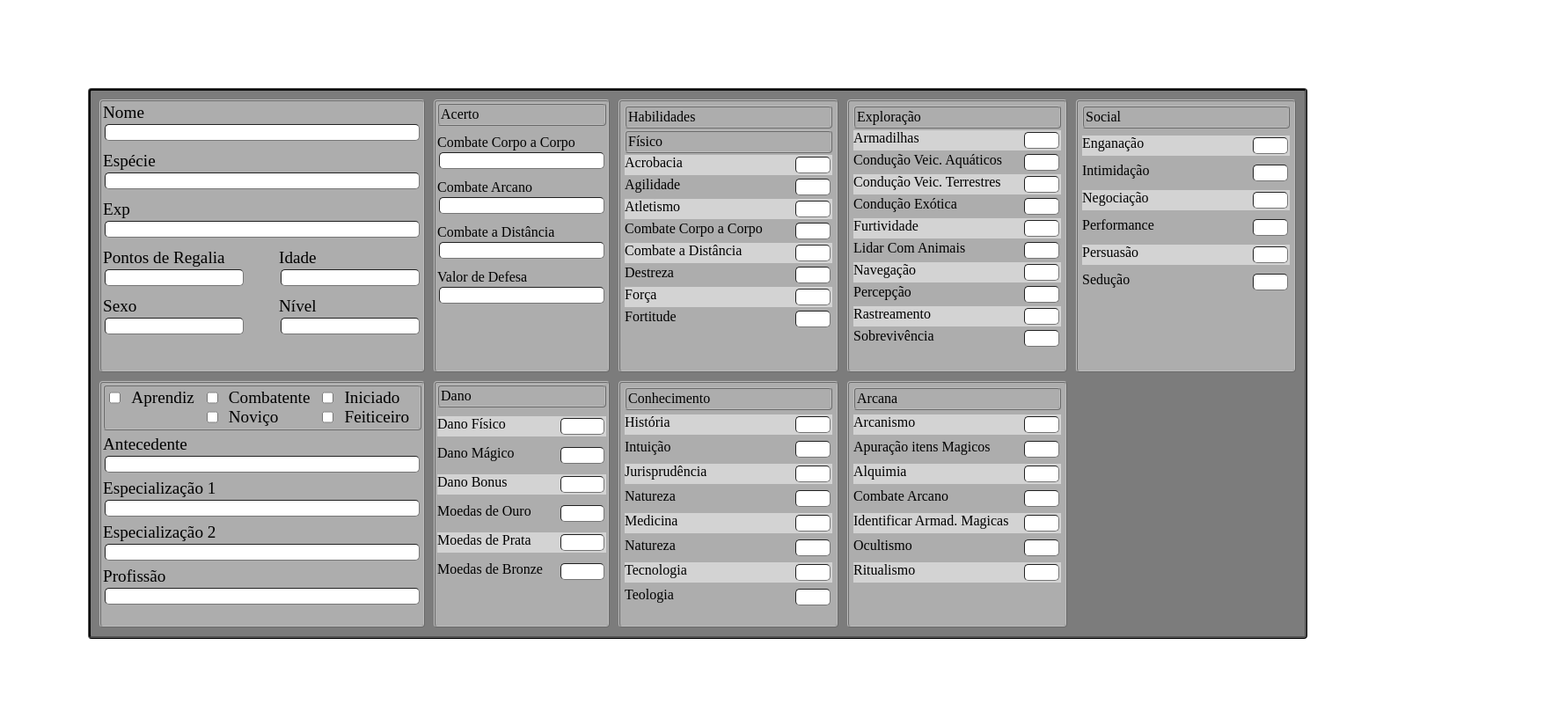
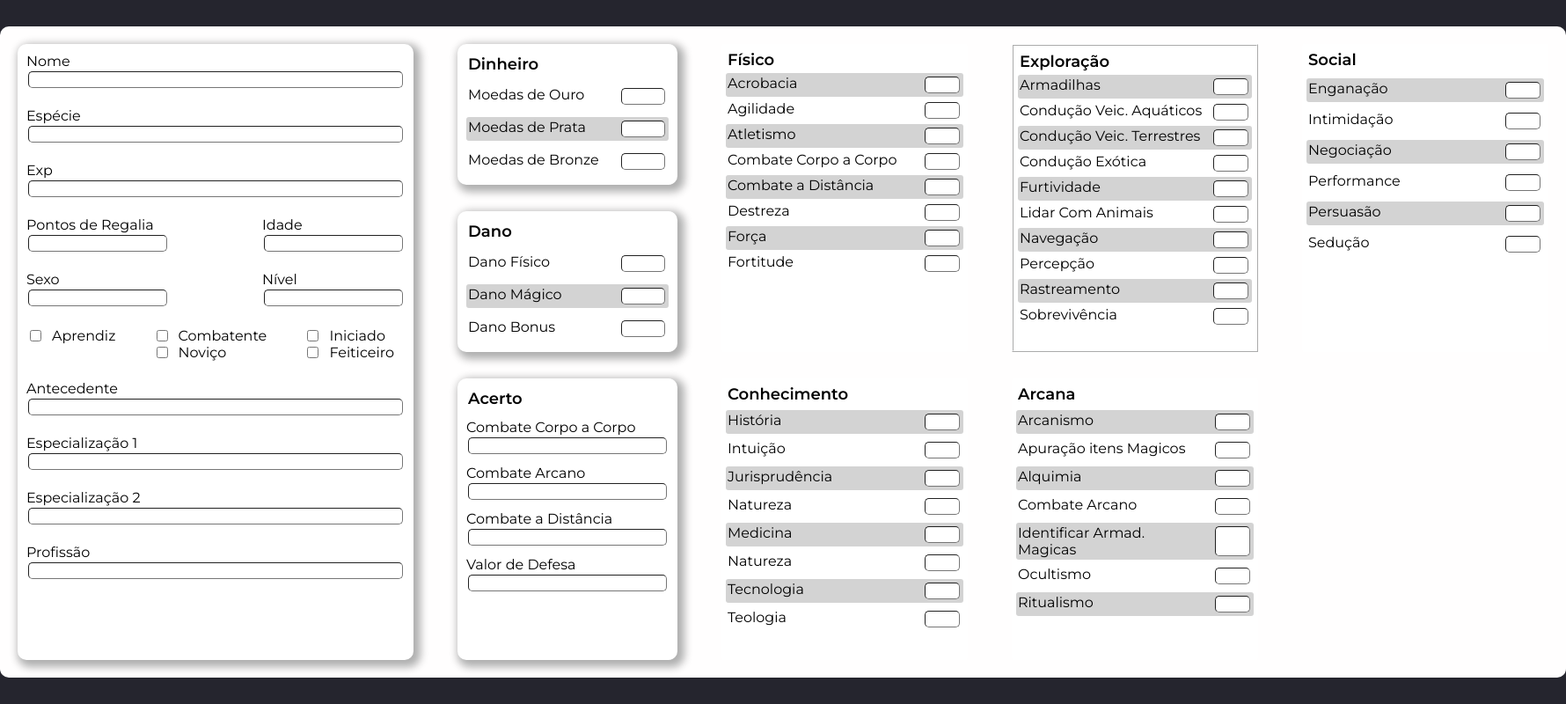
Before and after one commit to wedsneyAlvesDomingos/ficha-contos-e-fabulas, a plain HTML site: page character_sheet.html in a window 1280 px wide. Shown: the whole page at 88% size, 1780 px wide, since content can reach past the window. Drawn offline with Linux system fonts and the light colour scheme; a web font is replaced by a local one.

Commit message:
estilizando de acordo com designs

```diff
--- a/character_sheet.css
+++ b/character_sheet.css
@@ -9,11 +9,12 @@
 body{
     min-height:100%;
     height: 100vh;
-    padding: 100px;
+
     position:relative;
     display: flex;
     margin: auto;
     box-sizing: border-box;
+    background: rgb(37, 37, 46);
 }
 .leftbar  {
     left:0;
@@ -37,32 +38,37 @@ input{
 
 .grid-ficha{
     display: grid;
-    grid-template-columns: 160px 200px 200px 250px 250px 250px  ;
-    grid-template-rows:  150px 150px 150px 120px  ;
-    border-radius: 4px;
-    border-color: black;
-    background: rgb(124, 124, 124);
+    grid-template-columns: 180px 220px 250px 280px 280px 280px  ;
+    grid-template-rows:  160px 160px 160px 130px  ;
+    border-radius: 10px;
+    border-color: rgb(255, 255, 255);
+    background: rgb(255, 254, 254);
+    border-width: 0px;
     border-style:ridge;
-    padding: 5px;
+    padding: 20px;
     margin: auto;
-    gap: 10px;
-    font-size:larger;
+    column-gap: 50px;
+    row-gap: 30px;
+    font-size:medium;
     box-sizing: content-box;
-    padding: 10px;
+
+    font-family: 'Montserrat', sans-serif;
+    font-weight: 400;
 
 }
 .nomeEspecie{
-grid-area:1/1/3/3 ;
+grid-area:1/1/5/3 ;
 display: flex;
 flex-direction: column;
 justify-content:start;
-gap: 10px;
-border-radius: 4px;
-border-color: rgb(189, 189, 189);
-background: rgb(173, 173, 173);
+gap: 20px;
+border-radius: 10px;
+border-color: rgb(255, 255, 255);
+background: rgb(255, 255, 255);
+box-shadow: 4px 4px 10px 4px #afafaf ;
 border-style:ridge;
-border-width: 2px;
-padding: 2px;
+border-width: 0px;
+padding: 10px;
 }
 .ficha__nome{
 display: flex;
@@ -93,13 +99,13 @@ width: 148px;
 gap: 10px;
 display: flex;
 border-radius: 4px;
-border-color: rgb(189, 189, 189);
-background: rgb(173, 173, 173);
+border-color: rgb(255, 255, 255);
+background: rgb(255, 255, 255);
 border-style:ridge;
-border-width: 2px;
+border-width: 0px;
 padding: 2px;
 padding-right: 10px;
-justify-content:end;
+justify-content:space-between;
 
  }
 .classes{
@@ -116,12 +122,12 @@ gap: 5px;
 display: flex;
 flex-direction: column;
 justify-content: top;
-grid-area: 3/ 1 / 5 / 3;
+/*grid-area: 3/ 1 / 5 / 3;*/
 border-radius: 4px;
-border-color: rgb(189, 189, 189);
-background: rgb(173, 173, 173);
+border-color: rgb(255, 255, 255);
+background: rgb(255, 255, 255);
 border-style:ridge;
-border-width: 2px;
+border-width: 0px;
 padding: 2px;
 }
 .ficha__dados__antecedentes{
@@ -146,15 +152,18 @@ justify-content: center;
 }
 
 .ficha__dados__dano{
-grid-area: 1/ 3 / 3/ 4;
+    grid-area: 3/ 3 / 5/ 4;
 display: flex;
 flex-direction: column;
-border-radius: 4px;
-border-color: rgb(189, 189, 189);
-background: rgb(173, 173, 173);
+border-radius: 10px;
+border-color: rgb(255, 255, 255);
+background: rgb(255, 255, 255);
+box-shadow: 4px 4px 10px 4px #afafaf ;
 border-style:ridge;
-border-width: 2px;
-padding: 2px;
+border-width: 0px;
+padding: 10px;
+gap: 20px;
+
 
 }
 
@@ -163,7 +172,7 @@ display: flex;
 flex-direction: column;
 justify-content: space-between;
 gap: 10px;
-          font-size: medium;
+
 }
 
 .ficha__dados__acerto__valores__CombateCorpoaCorpo{
@@ -184,18 +193,18 @@ justify-content: left;
 }
 
 .ficha__dados__dano__valores{
-display: flex;
-flex-direction: column;
-gap: 10px;
-grid-area: 3/ 3 / 5/ 4;
-border-radius: 4px;
-border-color: rgb(189, 189, 189);
-background: rgb(173, 173, 173);
-border-style:ridge;
-border-width: 2px;
-padding: 2px;
-box-sizing: border-box;
-font-size: medium;
+    display: flex;
+    flex-direction: column;
+    gap: 10px;
+    grid-area: 2/ 3 / 3/ 4;
+    border-radius: 10px;
+    border-color: rgb(255, 255, 255);
+    background: rgb(255, 255, 255);
+    box-shadow: 4px 4px 10px 4px #afafaf ;
+    border-style:ridge;
+    border-width: 0px;
+    padding: 10px;
+
 }
 .ficha__dados__dano__valores__danoFisico{
 display: flex;
@@ -221,7 +230,20 @@ background: lightgray;
     gap: 18px;
     background: lightgray;
 }
+.dinheiro{
+    display: flex;
+    flex-direction: column;
+    gap: 10px;
+    grid-area: 1/ 3 / 2/ 4;
 
+    border-radius: 10px;
+    border-color: rgb(255, 255, 255);
+    background: rgb(255, 255, 255);
+    box-shadow: 4px 4px 10px 4px #afafaf ;
+    border-style:ridge;
+    border-width: 0px;
+    padding: 10px;
+}
 
 .ficha__dados__dinheiro__ouro{
 display: flex;
@@ -244,12 +266,15 @@ gap: 10px;
  }
 p{
     border-radius: 4px;
-    border-color: rgb(189, 189, 189);
-    background: rgb(173, 173, 173);
+    border-color: rgb(255, 255, 255);
+    background: #ffffff;
     border-style:ridge;
-    border-width: 2px;
+    border-width: 0px;
     padding: 2px;
     box-sizing: border-box;
+    font-weight:600;
+    font-size: large;
+
 }
 
 #fisico{
@@ -257,38 +282,38 @@ p{
     display: flex;
     flex-direction: column;
     border-radius: 4px;
-    border-color: rgb(189, 189, 189);
-    background: rgb(173, 173, 173);
+    border-color: rgb(255, 255, 255);
+    background: rgb(255, 255, 255);
     border-style:ridge;
-    border-width: 2px;
+    border-width: 0px;
     gap: 2px;
     padding: 5px;
-    font-size: medium;
+
 }
 #conhecimento{
     grid-area: 3/ 4 / 5 / 5;
     display: flex;
     flex-direction: column;
     border-radius: 4px;
-    border-color: rgb(189, 189, 189);
-    background: rgb(173, 173, 173);
+    border-color: rgb(255, 255, 255);
+    background: rgb(255, 255, 255);
     border-style:ridge;
-    border-width: 2px;
+    border-width: 0px;
     gap: 5px;
     padding: 5px;
-    font-size: medium;
+
 }
 #social{
     display: flex;
     flex-direction: column;
     border-radius: 4px;
-    border-color: rgb(189, 189, 189);
-    background: rgb(173, 173, 173);
+    border-color: rgb(255, 255, 255);
+    background: rgb(255, 255, 255);
     border-style:ridge;
-    border-width: 2px;
+    border-width: 0px;
     gap: 8px;
    padding: 5px;
-   font-size: medium;
+
    grid-area: 1/6/3/7;
 }
 
@@ -297,13 +322,13 @@ p{
     gap: 2px;
     display: flex;
     flex-direction: column;
-    border-radius: 4px;
-    border-color: rgb(189, 189, 189);
-    background: rgb(173, 173, 173);
+    border-color: rgb(255, 255, 255);
+    background: rgb(255, 255, 255);
     border-style:ridge;
+    border-width: 0px;
     border-width: 2px;
     padding: 5px;
-    font-size: medium;
+
 }
 #arcana{
     grid-area:5/ 5 / 3 / 6;
@@ -311,23 +336,30 @@ p{
     display: flex;
     flex-direction: column;
     border-radius: 4px;
-    border-color: rgb(189, 189, 189);
-    background: rgb(173, 173, 173);
+    border-color: rgb(255, 255, 255);
+    background: rgb(255, 255, 255);
     border-style:ridge;
-    border-width: 2px;
+    border-width: 0px;
     padding: 5px;
-    font-size: medium;
+
 }
 .habilidade1{
     display:flex;
+    padding: 2px;
     gap: 10px;
     justify-content: space-between;
+    border-radius: 3px;
+    border-width: 1px;
+
 }
 .habilidade2{
     display:flex;
     gap: 10px;
     justify-content: space-between;
     background: lightgray;
+    border-radius: 3px;
+    border-width: 1px;
+    padding: 2px;
 
     }
 .habilidade{
--- a/character_sheet.html
+++ b/character_sheet.html
@@ -6,7 +6,7 @@
         <title>Bokislad C.S.</title>
         <link href="character_sheet.css" rel="stylesheet">
         <script src="main.js" ></script>
-        <link href="https://fonts.googleapis.com/css2?family=Abel&family=Aboreto&family=Montserrat:wght@100&family=Nunito+Sans:wght@200&family=Qwitcher+Grypen&family=Rajdhani:wght@300&family=Silkscreen&display=swap" rel="stylesheet">
+        <link href="https://fonts.googleapis.com/css2?family=Abel&family=Aboreto&family=Krona+One&family=Montserrat:wght@400;600;700;800;900&family=Nunito+Sans:wght@200&family=Qwitcher+Grypen&family=Rajdhani:wght@300&family=Silkscreen&display=swap" rel="stylesheet">
     </head>
     <body>
         <!--corpo da ficha -->
@@ -66,8 +66,6 @@
                         <input type="number" class="ficha__extra__input"  min="0" max="20">
                     </div>
                 </div>
-            </form>
-
 
                 <form  class="antecedenteProfissaoEspecialização" id="dados">
 
@@ -277,45 +275,53 @@
                             <input type="number" min="7" max="1000000" class="ficha__dados__acerto__valores_Combate a distancia__input" id="inputZip">
                         </div>
                     </form>
+
             </div>
                 <form  class="ficha__dados__dano__valores" id="dano">
                     <p>Dano</p>
                     <!--dano fisico -->
-                <div id="danoFisico" class="ficha__dados__dano__valores__danoFisico">
+                    <div id="danoFisico" class="habilidade1">
                         <label for="inputZip" class="ficha__dados__danovalores__danoFisico__label">Dano Físico</label>
                         <input type="number" min="0" max="1000000" class="ficha__dados__danovalores__danoFisico__input" id="inputZip">
                     </div>
                     <!--dano mágico -->
-                <div id="danoMagico" class="ficha__dados__dano__valores__danoMagico">
+                    <div id="danoMagico" class="habilidade2">
                         <label for="inputZip" class="ficha__dados__dano__valores__danoMagico__label">Dano Mágico</label>
                         <input type="number" min="0" max="1000000" class="ficha__dados__danovalores__danoFisico__input" id="inputZip">
                     </div>
                     <!--dano bonus -->
-                <div id="danoBonus" class="ficha__dados__danovalores__danoBonus">
+                    <div id="danoBonus" class="habilidade1">
                         <label for="inputZip" class="ficha__dados__danovalores__danoBonus__label">Dano Bonus</label>
                         <input type="number" min="0" max="1000000" class="ficha__dados__danovalores__danoFisico__input" id="inputZip">
                     </div>
+
+                </form>
+                <div class='dinheiro'>
+                    <p>Dinheiro</p>
                            <!--ouro -->
-                <div id="gold" class="ficha__dados__dinheiro__ouro">
+                        <div id="gold" class="habilidade1">
                             <label for="inputZip" class="ouro">Moedas de Ouro</label>
                             <input type="number" min="0" max="1000000" class="ficha__dados__danovalores__danoFisico__input" id="inputZip">
                         </div>
                         <!--prata -->
-                 <div id="gold" class="ficha__dados__dinheiro__prata">
+                        <div id="gold" class="habilidade2">
                             <label for="inputZip" class="prata">Moedas de Prata</label>
                             <input type="number" min="0" max="1000000" class="ficha__dados__danovalores__danoFisico__input" id="inputZip">
                         </div>
                         <!--bronze -->
-                 <div id="gold" class="ficha__dados__dinheiro__bronze">
+                        <div id="gold"class="habilidade1">
                             <label for="inputZip" class="bronze">Moedas de Bronze</label>
                             <input type="number" min="0" max="1000000" class="ficha__dados__danovalores__danoFisico__input" id="inputZip">
                         </div>
+                </div>
             </form>
+
+
             <!--Hablidades -->
 
 
                 <div id="fisico">
-                    <p>Habilidades</p>
+
                     <p>Físico</p>
                     <div class="habilidade2">
                         <label for="inputZip">Acrobacia</label>
@@ -489,7 +495,6 @@
                     <label for="inputZip">Sedução</label>
                     <input type="number" class="habilidade" min="0"  max="15"  id="inputZip">
                 </div>
-
             </div>
         </main>
 
```
Lines whose indentation alone changed are shown as unchanged.
